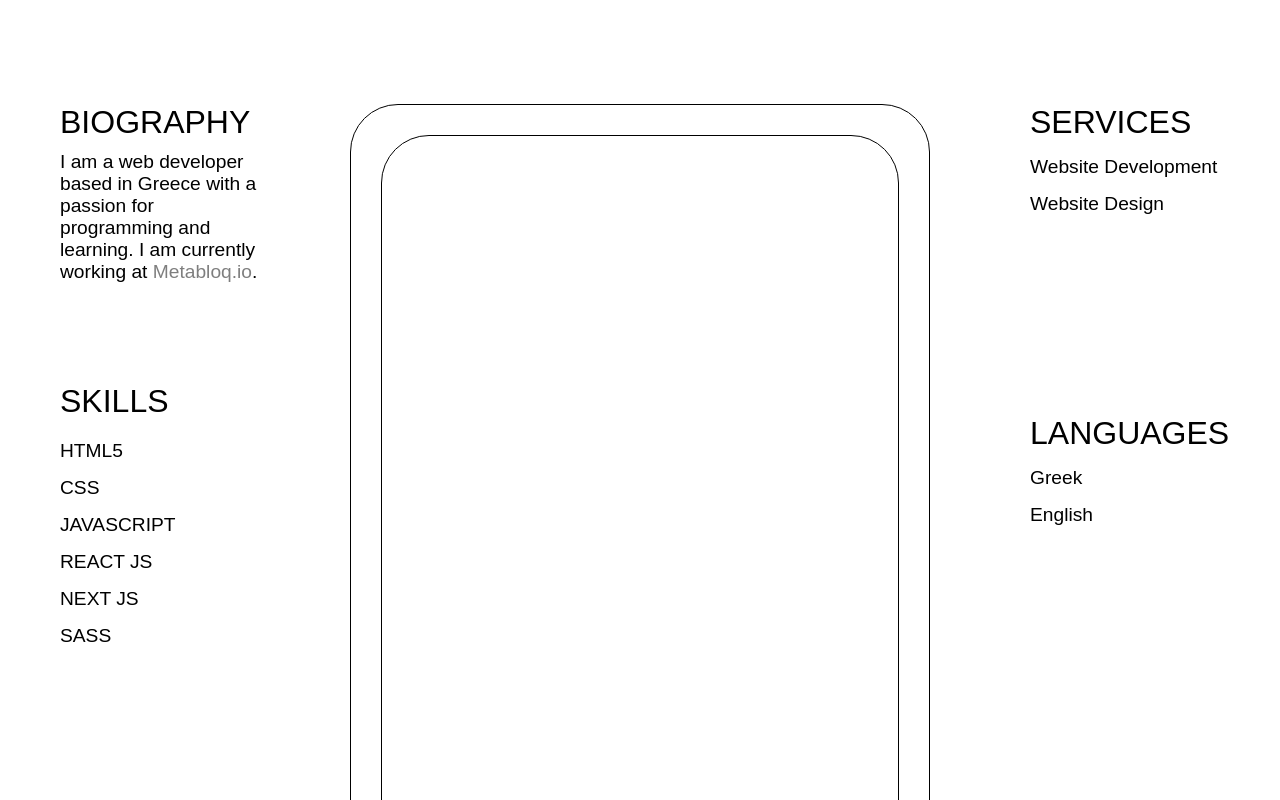
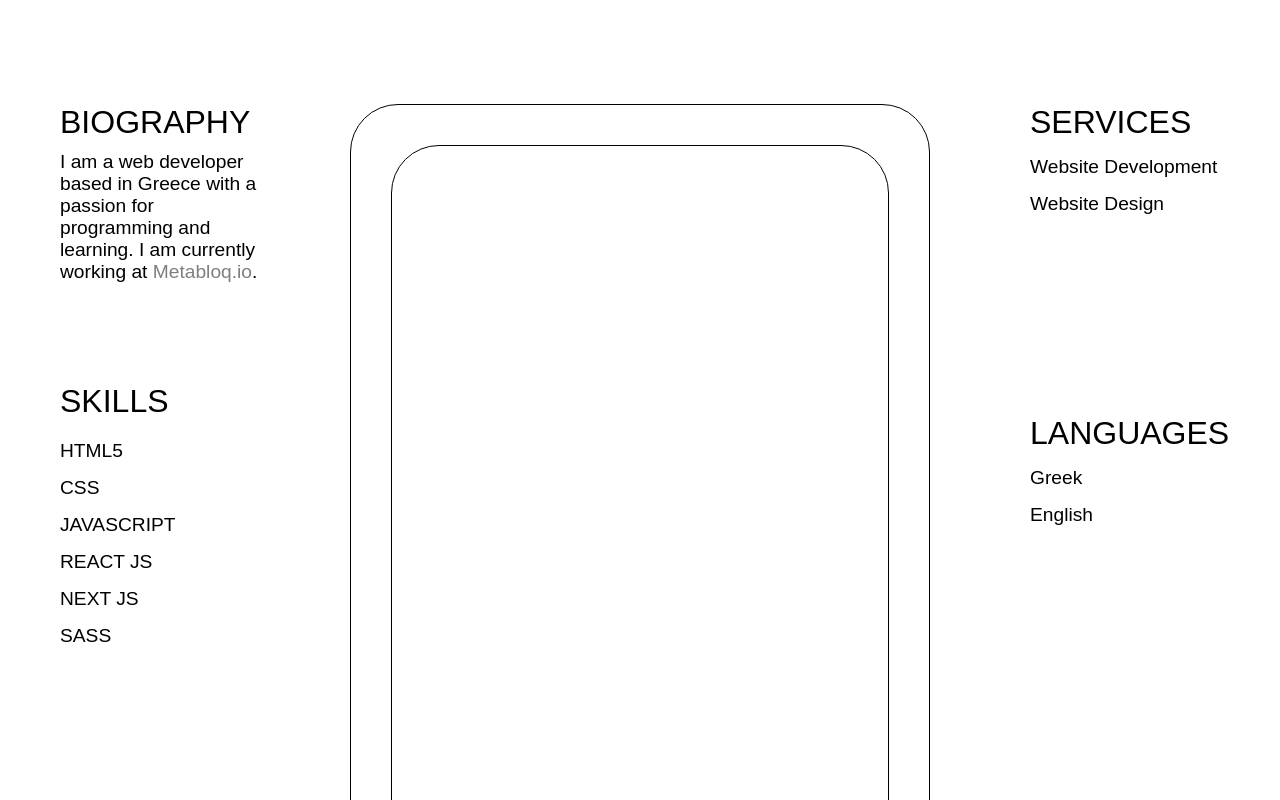
Before and after one commit to AlexKaridas/portfolio-2.0, a Next.js app: page / in a window 1280 px wide. Shown: the part 480-1280 px from the top of the page. Built offline with nearby package versions, Linux system fonts and the light colour scheme.

Commit message:
2nd commit

```diff
--- a/styles/Home.module.scss
+++ b/styles/Home.module.scss
@@ -113,7 +113,7 @@ div.main {
 
       div.secondFrame {
         border: 1px solid black;
-        margin: 30px;
+        margin: 40px;
         height: 90%;
         border-radius: 3rem;
       }
```
